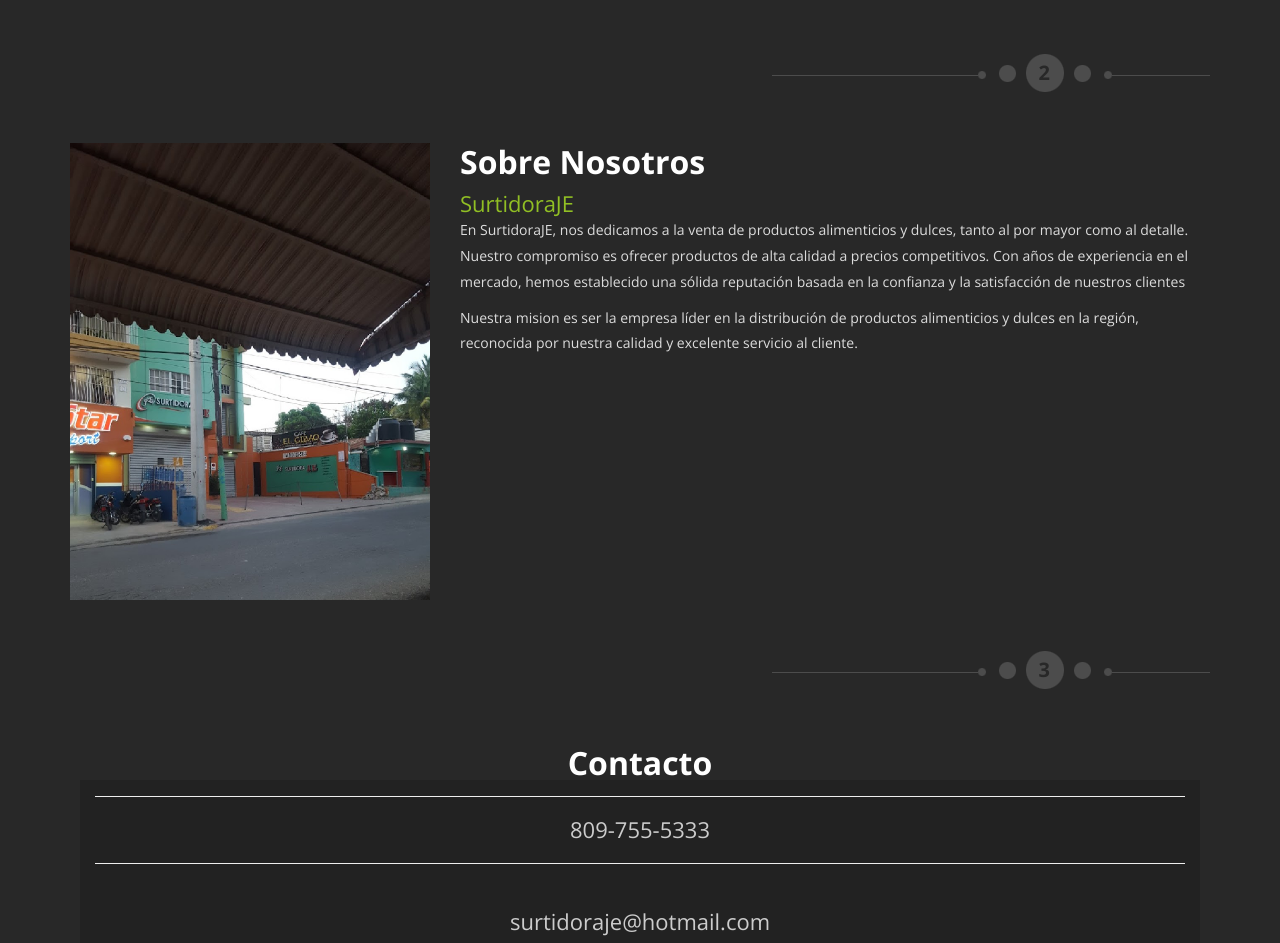
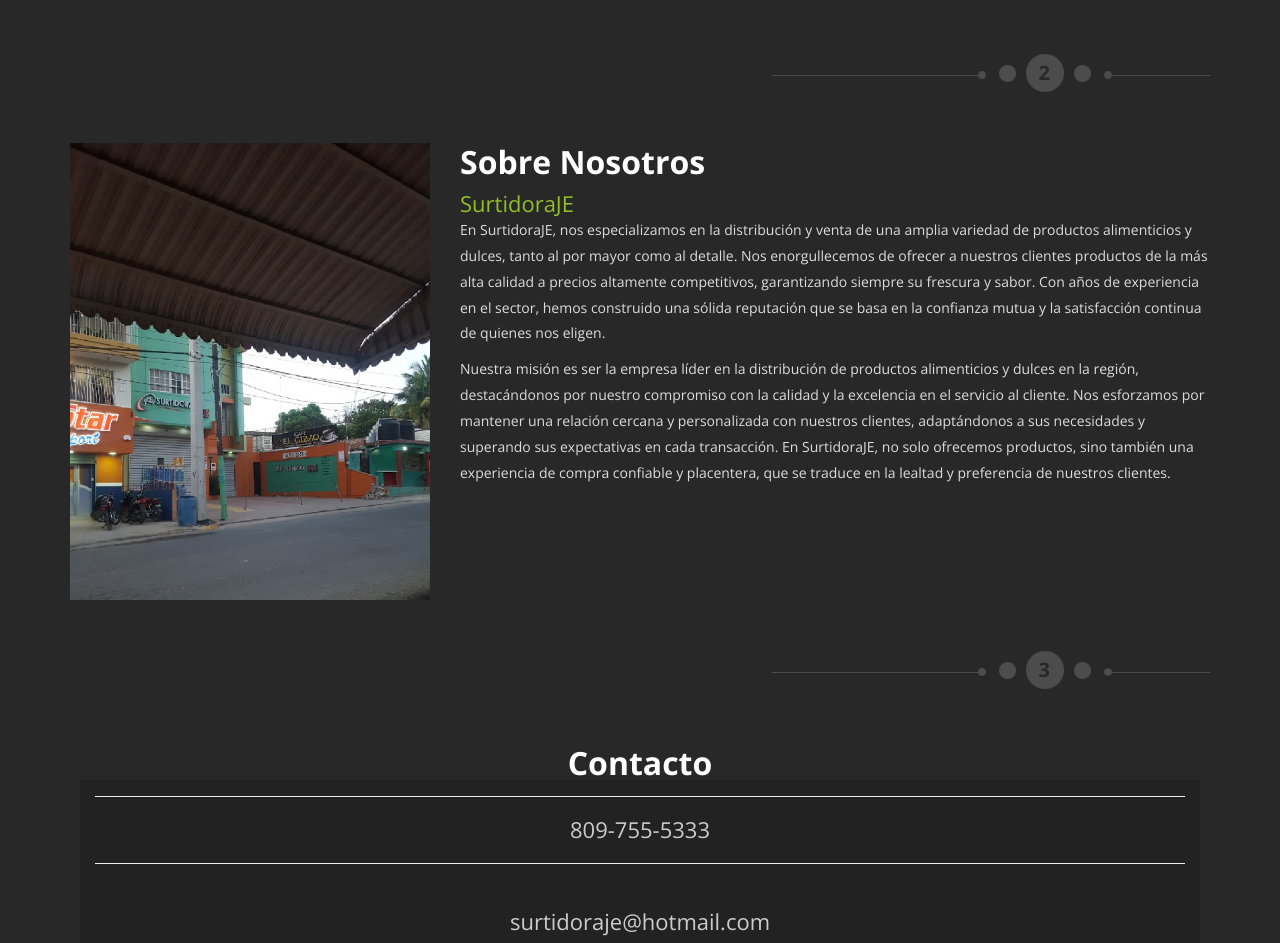
Before and after one commit to LennyMogena/SurtidoraJE, a plain HTML site: page index.html in a window 1280 px wide. Shown: the part 1947-2890 px from the top of the page. Drawn offline with nearby package versions, Linux system fonts and the light colour scheme; some packages are replaced by stand-ins of ours.

Commit message:
Add files via upload

```diff
--- a/index.html
+++ b/index.html
@@ -164,8 +164,8 @@
                 <div class="col-md-8">
                     <div class="templatemo_worktitle">Sobre Nosotros</div>
                     <div class="templatemo_sub_worktitle">SurtidoraJE</div>
-                    <p>En SurtidoraJE, nos dedicamos a la venta de productos alimenticios y dulces, tanto al por mayor como al detalle. Nuestro compromiso es ofrecer productos de alta calidad a precios competitivos. Con años de experiencia en el mercado, hemos establecido una sólida reputación basada en la confianza y la satisfacción de nuestros clientes</p>
-                    <p>Nuestra mision es ser la empresa líder en la distribución de productos alimenticios y dulces en la región, reconocida por nuestra calidad y excelente servicio al cliente.</p>
+                    <p>En SurtidoraJE, nos especializamos en la distribución y venta de una amplia variedad de productos alimenticios y dulces, tanto al por mayor como al detalle. Nos enorgullecemos de ofrecer a nuestros clientes productos de la más alta calidad a precios altamente competitivos, garantizando siempre su frescura y sabor. Con años de experiencia en el sector, hemos construido una sólida reputación que se basa en la confianza mutua y la satisfacción continua de quienes nos eligen.</p>
+                    <p>Nuestra misión es ser la empresa líder en la distribución de productos alimenticios y dulces en la región, destacándonos por nuestro compromiso con la calidad y la excelencia en el servicio al cliente. Nos esforzamos por mantener una relación cercana y personalizada con nuestros clientes, adaptándonos a sus necesidades y superando sus expectativas en cada transacción. En SurtidoraJE, no solo ofrecemos productos, sino también una experiencia de compra confiable y placentera, que se traduce en la lealtad y preferencia de nuestros clientes.</p>
                 </div>
             </div>
             <div class="row">
```
